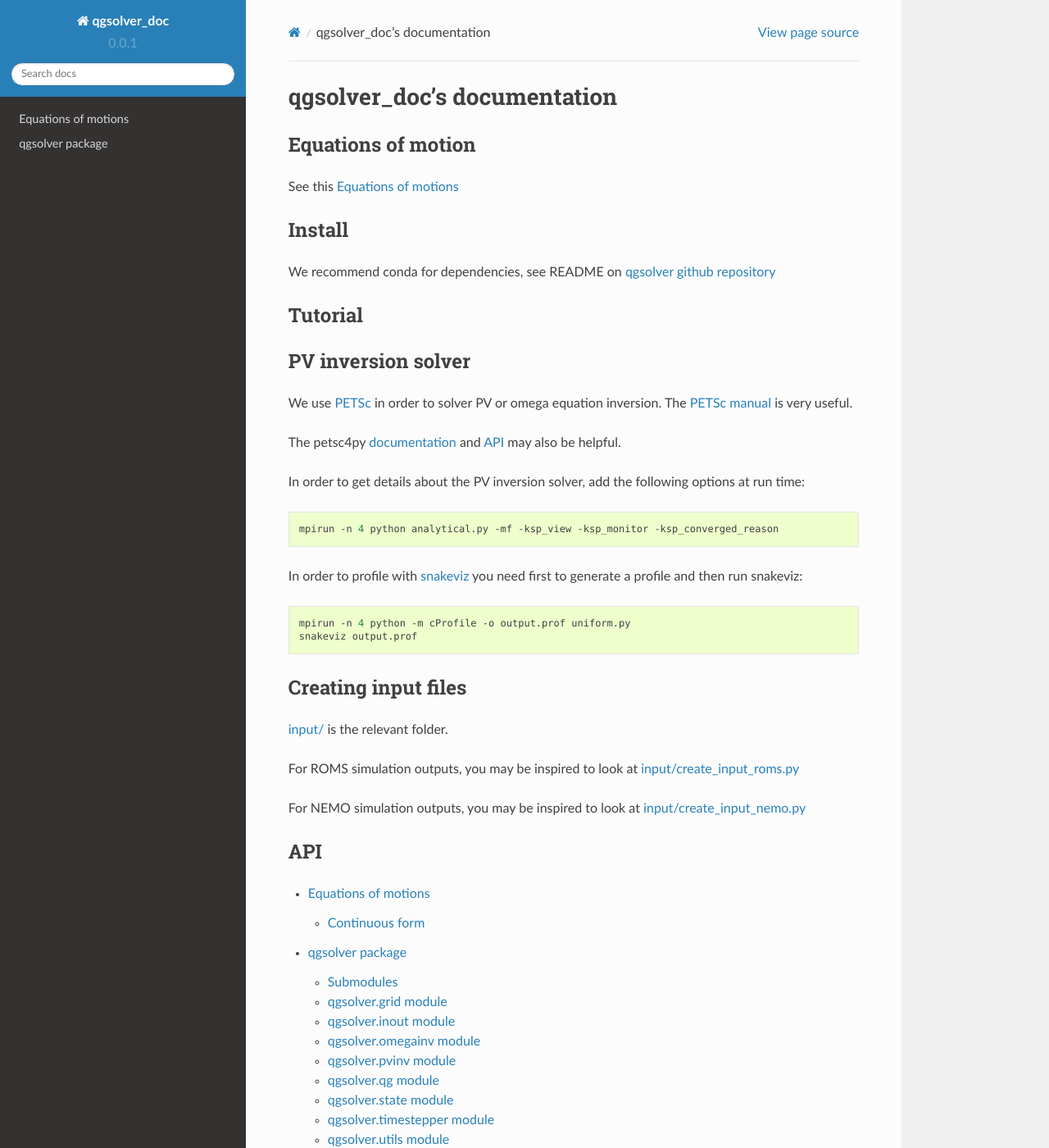
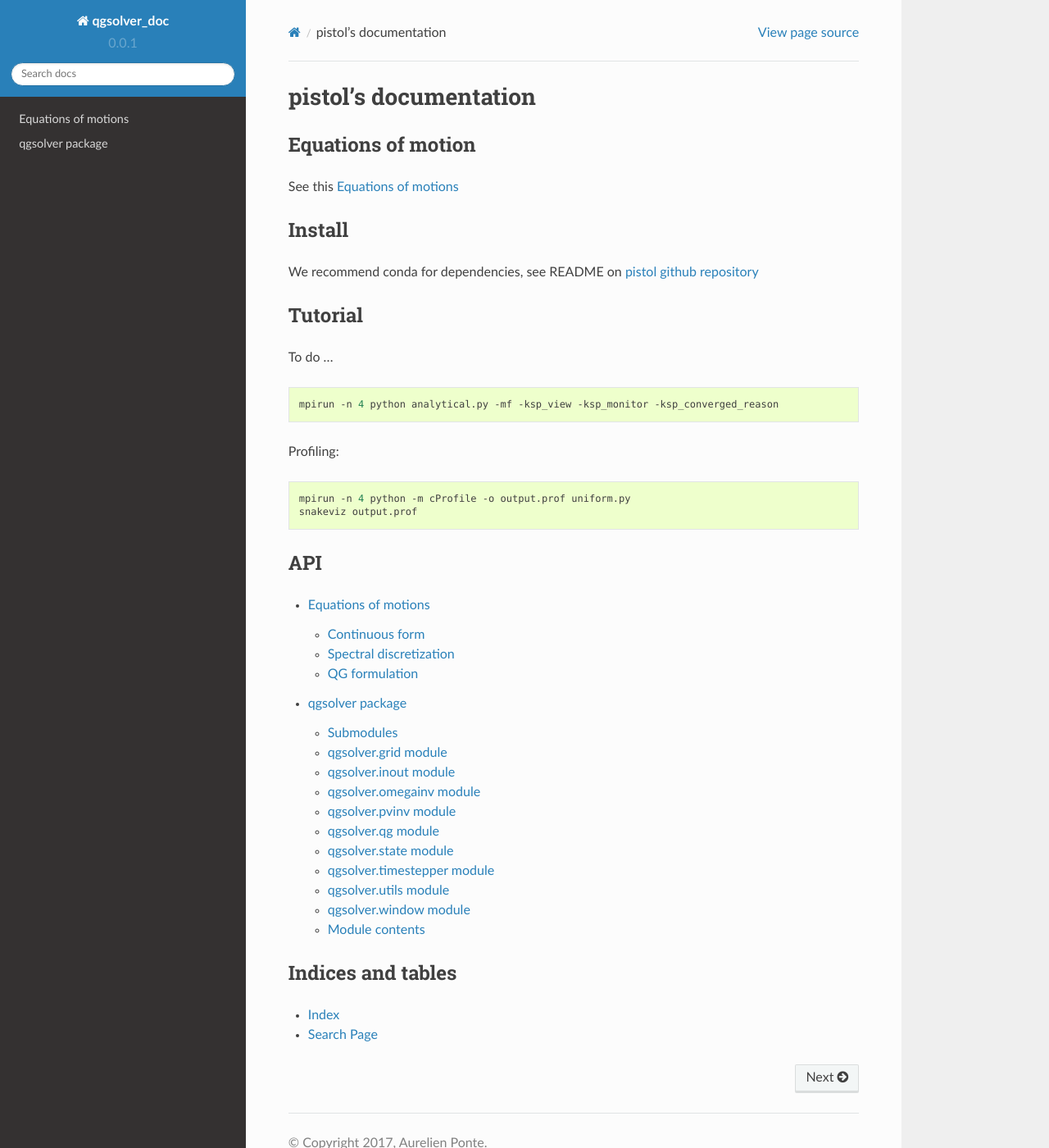
Before and after one commit to apatlpo/pISTOL, a Sphinx documentation site: the page built from docs/source/index.rst, in a window 1280 px wide and 1400 px high. Shown: the whole window at 82% size. Built offline with Sphinx 7.4.7 and the Read the Docs theme 2.0.0, drawn with Linux system fonts in a browser that asks for light colours.

Commit message:
first pass at documentation

```diff
--- a/docs/source/index.rst
+++ b/docs/source/index.rst
@@ -1,4 +1,4 @@
-qgsolver_doc's documentation
+pistol's documentation
 ============================
 
 .. https://thomas-cokelaer.info/tutorials/sphinx/rest_syntax.html
@@ -13,48 +13,23 @@ Install
 -------
 
 We recommend conda for dependencies, see README on
-`qgsolver github repository <https://github.com/apatlpo/qgsolver>`_
+`pistol github repository <https://github.com/apatlpo/pistol>`_
 
 Tutorial
 --------
 
-
-PV inversion solver
---------------------
-
-We use `PETSc <http://www.mcs.anl.gov/petsc/documentation/index.html>`_
-in order to solver PV or omega equation inversion.
-The `PETSc manual <http://www.mcs.anl.gov/petsc/petsc-current/docs/manual.pdf>`_ is very useful.
-
-The petsc4py `documentation <http://www.mcs.anl.gov/petsc/petsc4py-current/docs/>`_ and
-`API <http://www.mcs.anl.gov/petsc/petsc4py-current/docs/apiref/index.html>`_ may also
-be helpful.
-
-In order to get details about the PV inversion solver, add the following options at run time:
+To do ...
 
 .. code:: bash
 
    mpirun -n 4 python analytical.py -mf -ksp_view -ksp_monitor -ksp_converged_reason
 
-In order to profile with `snakeviz <https://jiffyclub.github.io/snakeviz/>`_
-you need first to generate a profile and then run snakeviz:
+Profiling:
 
 .. code:: bash
 
    mpirun -n 4 python -m cProfile -o output.prof uniform.py
    snakeviz output.prof
-
-
-Creating input files
---------------------
-
-`input/ <https://github.com/apatlpo/qgsolver/blob/master/input/>`_ is the relevant folder.
-
-For ROMS simulation outputs, you may be inspired to look at
-`input/create_input_roms.py <https://github.com/apatlpo/qgsolver/blob/master/input/create_input_roms.py>`_
-
-For NEMO simulation outputs, you may be inspired to look at
-`input/create_input_nemo.py <https://github.com/apatlpo/qgsolver/blob/master/input/create_input_nemo.py>`_
 
 
 API
```
Also changed, not shown: docs/source/equations.rst (+28 -2 lines).
